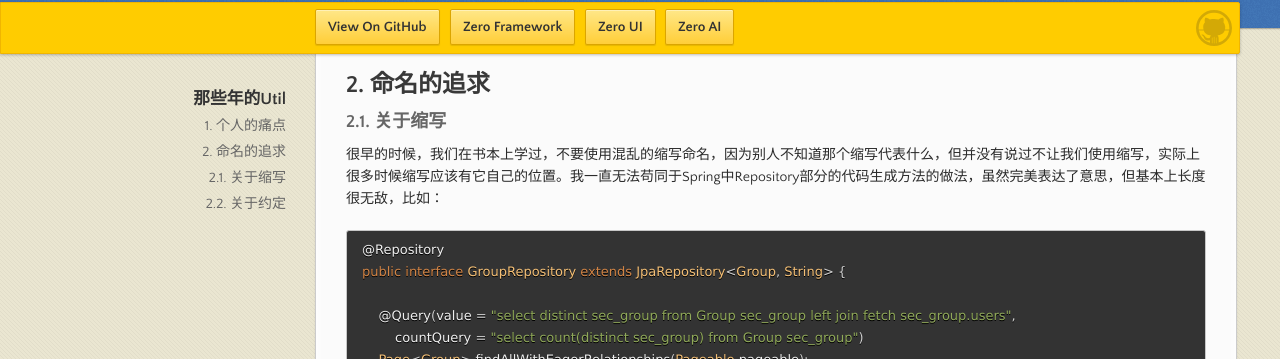
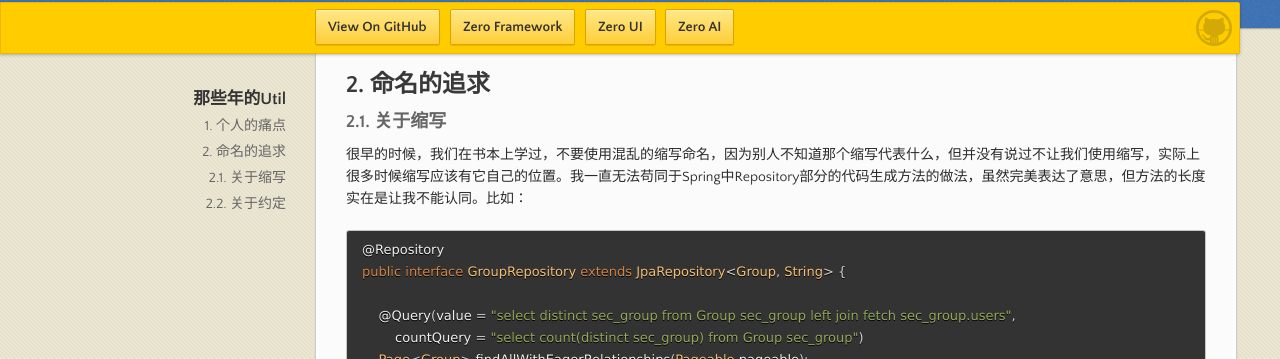
Before and after one commit to zwkjhx/ox-doc, a Jekyll site: the page built from utility-x/1-she-ji-li-nian/uxd-001-ling-ren-fan-suo-de-util.md, in a window 1280 px wide and 900 px high, scrolled down 390 px. Shown: the part 113-472 px from the top of the window. Built offline with Jekyll 4.4.1, drawn with Linux system fonts in a browser that asks for light colours; our own code applies the rules of GitHub Pages for plain Markdown files.

Commit message:
Updates utility-x/1-she-ji-li-nian/uxd-001-ling-ren-fan-suo-de-util.md
Auto commit by GitBook Editor

````diff
--- a/utility-x/1-she-ji-li-nian/uxd-001-ling-ren-fan-suo-de-util.md
+++ b/utility-x/1-she-ji-li-nian/uxd-001-ling-ren-fan-suo-de-util.md
@@ -16,7 +16,7 @@
 
 ### 2.1. 关于缩写
 
-很早的时候，我们在书本上学过，不要使用混乱的缩写命名，因为别人不知道那个缩写代表什么，但并没有说过不让我们使用缩写，实际上很多时候缩写应该有它自己的位置。我一直无法苟同于Spring中Repository部分的代码生成方法的做法，虽然完美表达了意思，但基本上长度很无敌，比如：
+很早的时候，我们在书本上学过，不要使用混乱的缩写命名，因为别人不知道那个缩写代表什么，但并没有说过不让我们使用缩写，实际上很多时候缩写应该有它自己的位置。我一直无法苟同于Spring中Repository部分的代码生成方法的做法，虽然完美表达了意思，但方法的长度实在是让我不能认同。比如：
 
 ```java
 @Repository
````
